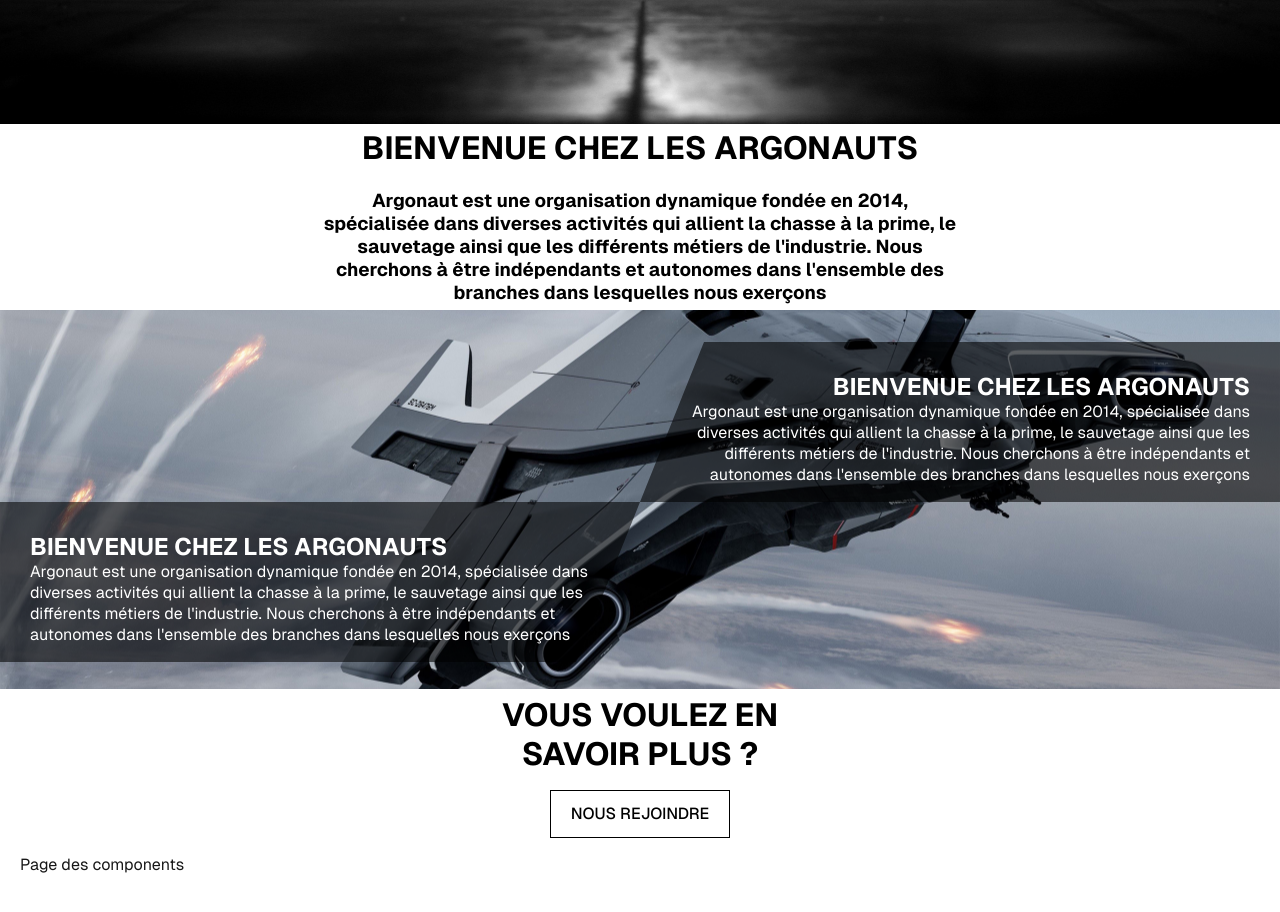
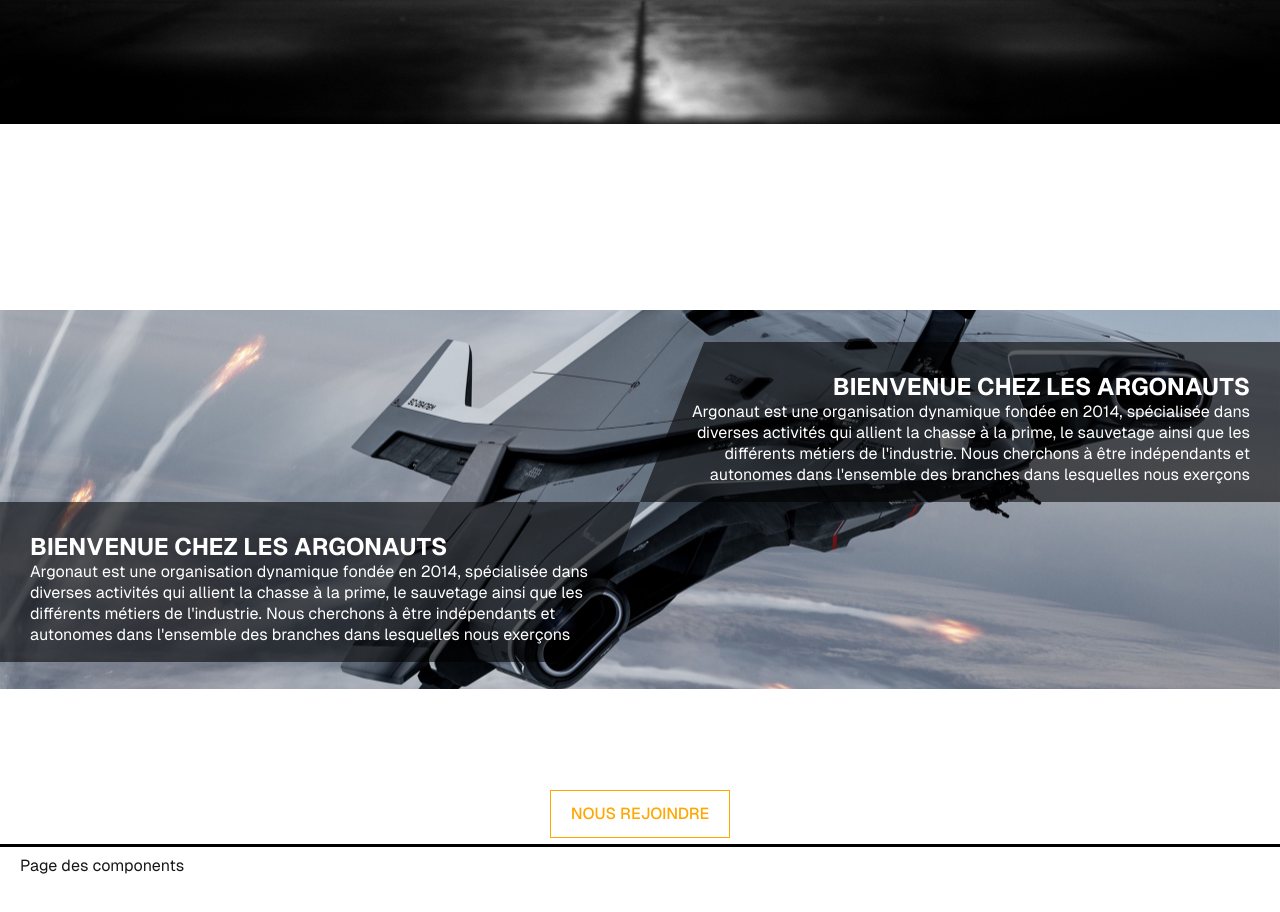
Before and after one commit to caillau-thomas/the-argonauts, a Next.js app: page /pages/landing in a window 1280 px wide. Shown: the part 676-1588 px from the top of the page. Built offline with nearby package versions, Linux system fonts and the light colour scheme.

Commit message:
style, refactor: Renomage de balise et fix mineurs

```diff
--- a/src/app/components/buttons/buttons.module.css
+++ b/src/app/components/buttons/buttons.module.css
@@ -13,11 +13,11 @@
     font-size: 16px;
     line-height: 20px;
     font-weight: 500;
-    border: 1px solid black;
+    border: 1px solid #ffa600;
     transition: background-color 0.3s ease;
-    color: black;
+    color: #ffa600;
 }
 
 .bEnlist a:hover {
-    background-color: #ffa600;
+    background-color: #ffffff12;
 }
--- a/src/app/pages/landing/page.js
+++ b/src/app/pages/landing/page.js
@@ -3,13 +3,14 @@ import LongCards from "../../components/cards/longCards/longCards"
 import ReversedLongCards from "@/app/components/cards/reversedLongCards/reversedLongCards";
 import ButtonsEnlist from "@/app/components/buttons/buttonsEnlist";
 import Heading from "@/app/components/heading/page";
+import Image from "next/image";
 
 export default function Home() {
   return (
     <div className={styles.page}>
-      <landing className={styles.landing}>
+      <div className={styles.landing}>
         <Heading />
-      </landing>
+      </div>
       <main id="main" className={styles.main}>
         <div className={styles.about}>
           <div className={styles.aboutTxt}>
@@ -43,7 +44,6 @@ export default function Home() {
       <footer className={styles.footer}>
         <a
           href="/pages/componentsOverview"
-          target="_blank"
           rel="noopener noreferrer"
         >
           Page des components
--- a/src/app/pages/landing/page.module.css
+++ b/src/app/pages/landing/page.module.css
@@ -16,13 +16,11 @@
   gap: 32px;
   width: 100%;
   height: 100vh;
-  background-image: url('../../../../public//landing.jpg');
+  background-image: url('../../../../public/landing.jpg');
   background-repeat: no-repeat;
   background-attachment: fixed;
   background-position: center;
   background-size: cover;
-
-
 }
 
 .main {
@@ -43,9 +41,8 @@
 }
 
 .about {
-  background-color: white;
   height: 30vh;
-  color: black;
+  color: white;
   display: flex;
   flex-direction: column;
   align-items: center;
@@ -59,9 +56,8 @@
 }
 
 .enlist {
-  background-color: white;
   height: 25vh;
-  color: black;
+  color: white;
   text-align: center;
   display: flex;
   flex-direction: column;
@@ -71,6 +67,7 @@
 }
 
 .footer {
+  border-top: black 3px solid;
   display: flex;
   gap: 24px;
   width: 100%;
```
